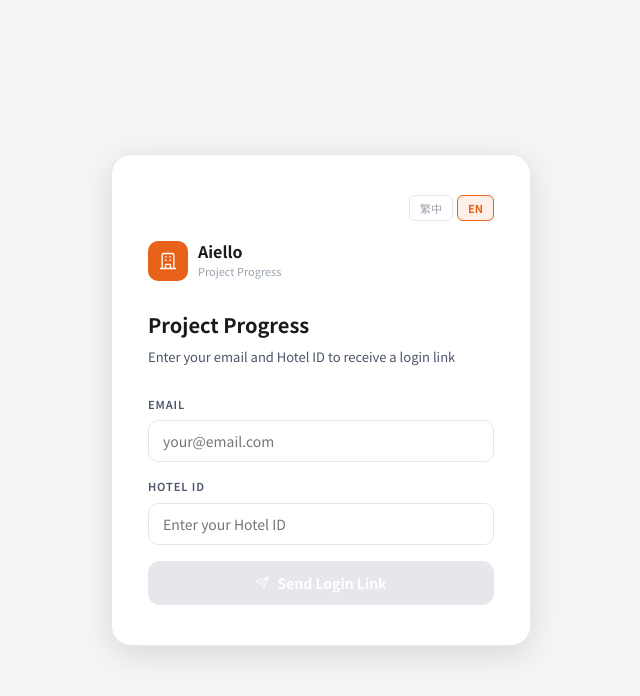
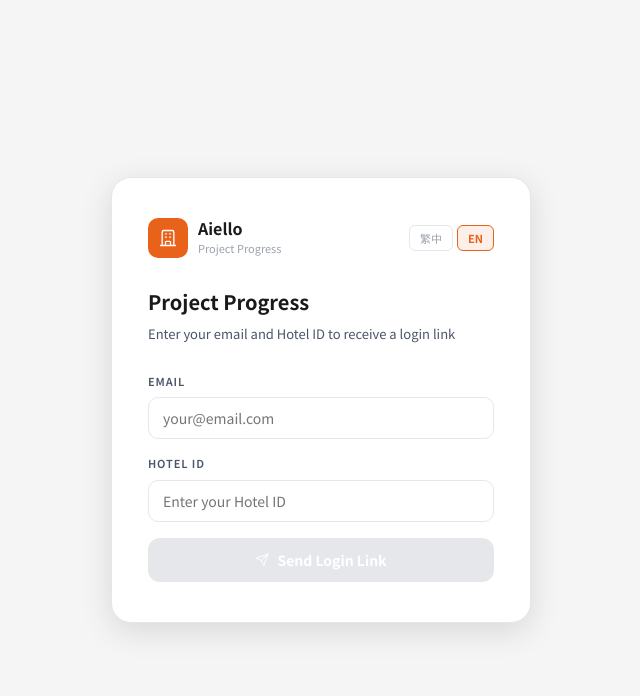
Before and after one commit to aiellojim/customer-portal, a React (Vite) app: page /login in a window 1280 px wide. Shown: the top 696 px of the page, without its empty margins (319-959 px from the left). Built offline with nearby package versions, Linux system fonts and the light colour scheme; no server answers.

Commit message:
fix: align language switcher with logo

```diff
--- a/src/pages/Login.jsx
+++ b/src/pages/Login.jsx
@@ -24,12 +24,6 @@ const S = {
     maxWidth: 420,
     boxShadow: 'var(--shadow-lg)',
     animation: 'fadeUp 0.3s ease',
-  },
-  logo: {
-    display: 'flex',
-    alignItems: 'center',
-    gap: 10,
-    marginBottom: 28,
   },
   logoIcon: {
     width: 40,
@@ -162,12 +156,6 @@ const S = {
     fontFamily: 'inherit',
     textDecoration: 'underline',
   },
-  langBar: {
-    display: 'flex',
-    justifyContent: 'flex-end',
-    gap: 4,
-    marginBottom: 20,
-  },
   langBtn: (active) => ({
     padding: '4px 10px',
     borderRadius: 6,
@@ -233,23 +221,23 @@ export default function Login() {
     <div style={S.page}>
       <div style={S.card}>
 
-        {/* Language switcher */}
-        <div style={S.langBar}>
-          {LOCALES.map(({ code, label }) => (
-            <button key={code} style={S.langBtn(locale === code)} onClick={() => setLocale(code)}>
-              {label}
-            </button>
-          ))}
-        </div>
-
-        {/* Logo */}
-        <div style={S.logo}>
-          <div style={S.logoIcon}>
-            <Ico name="building" size={20} color="#fff" />
+        {/* Logo + Language on same row */}
+        <div style={{ display:'flex', alignItems:'center', justifyContent:'space-between', marginBottom:28 }}>
+          <div style={{ display:'flex', alignItems:'center', gap:10 }}>
+            <div style={S.logoIcon}>
+              <Ico name="building" size={20} color="#fff" />
+            </div>
+            <div>
+              <div style={S.logoText}>Aiello</div>
+              <div style={S.logoSub}>{t('login.title')}</div>
+            </div>
           </div>
-          <div>
-            <div style={S.logoText}>Aiello</div>
-            <div style={S.logoSub}>{t('login.title')}</div>
+          <div style={{ display:'flex', gap:4 }}>
+            {LOCALES.map(({ code, label }) => (
+              <button key={code} style={S.langBtn(locale === code)} onClick={() => setLocale(code)}>
+                {label}
+              </button>
+            ))}
           </div>
         </div>
 
```
